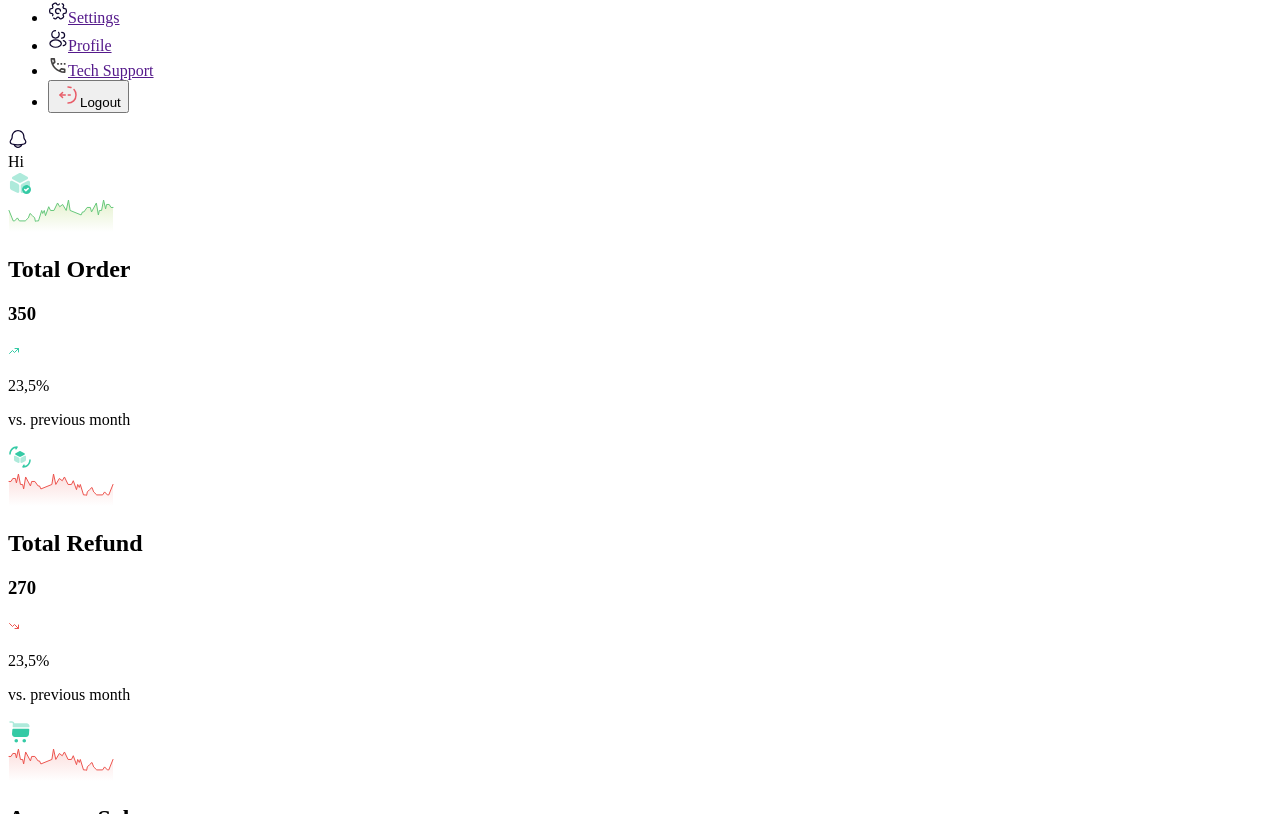
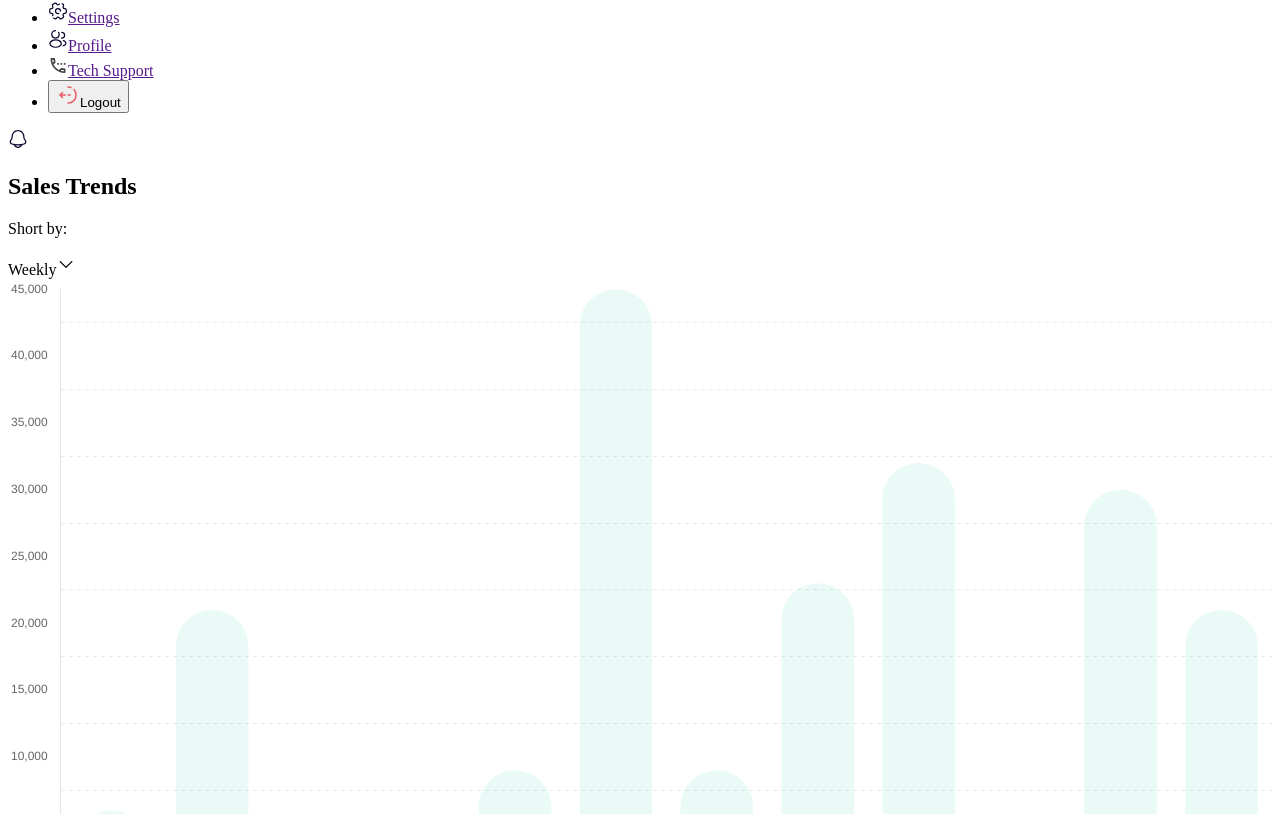
Before and after one commit to noruwa03/Analytical_Dashboard, a React (Vite) app: page / in a window 1280 px wide. Shown: the part 746-1560 px from the top of the page. Built offline with nearby package versions, Linux system fonts and the light colour scheme; the HTML template or start-up script is replaced by a standard one.

Commit message:
installed chartjs, react-chartjs, made corrections to several styles :)

```diff
--- a/package.json
+++ b/package.json
@@ -11,7 +11,9 @@
     "tailwind": "tailwindcss -i ./src/styles/input.css -o ./src/styles/global.css --watch"
   },
   "dependencies": {
+    "chart.js": "^4.4.1",
     "react": "^18.2.0",
+    "react-chartjs-2": "^5.2.0",
     "react-dom": "^18.2.0"
   },
   "devDependencies": {
--- a/src/App.tsx
+++ b/src/App.tsx
@@ -70,7 +70,7 @@ function App() {
           </div>
         </div>
 
-        <div className="lg:w-[95%] w-full bg-[#FAFAFA] dark:bg-[#1e262c]">
+        <div className="lg:w-[95%] w-full bg-[#FAFAFA] dark:bg-black">
           <Header />
           <SalesTrends />
           <TableAndTopPlatform />
--- a/src/components/Analytics/SalesTrends.tsx
+++ b/src/components/Analytics/SalesTrends.tsx
@@ -1,13 +1,41 @@
+import BarChart from "../BarChart/BarChart";
+
 const SalesTrends = () => {
   return (
     <>
-      <div className="flex lg:flex-row flex-col lg:items-start justify-between lg:p-6 sm:p-8 p-6 gap-6">
-        <div className="lg:w-[56%] w-[100%] aspect-[3/1.47] bg-yellow-400 rounded-2xl shadow-[0_0px_4px_-1.76px_rgba(0,0,0,0.3)] p-4">
-          Hi
+      <div className="flex lg:flex-row flex-col lg:items-start justify-between lg:p-6 sm:p-8 p-4 gap-6">
+        <div className="lg:w-[54%] w-[100%] aspect-[3/1.57] bg-white dark:bg-[#0e1111] dark:text-white  rounded-2xl shadow-[0_0px_4px_-1.76px_rgba(0,0,0,0.3)] p-4 relative">
+          <div className="lg:block hidden absolute top-1 left-0 w-full">
+            <div className="flex flex-row items-center justify-between w-full px-4">
+              <h2 className="font-semibold text-base translate-x-14">
+                Sales Trends
+              </h2>
+              <div className="flex flex-row items-center justify-start gap-3">
+                <p className="text-sm font-semibold">Short by:</p>
+                <div className="lg:border-[1px] lg:border-gray-200 text-xs rounded-full px-3 py-1 flex flex-row items-center justify-start gap-1 cursor-pointer">
+                  <span>Weekly</span>
+                  <svg
+                    width="20"
+                    height="21"
+                    viewBox="0 0 20 21"
+                    fill="none"
+                    xmlns="http://www.w3.org/2000/svg"
+                    className="dark:[&>path]:fill-white"
+                  >
+                    <path
+                      d="M3.72456 7.14131C3.94645 6.91942 4.29367 6.89925 4.53835 7.0808L4.60845 7.14131L9.99984 12.5324L15.3912 7.14131C15.6131 6.91942 15.9603 6.89925 16.205 7.0808L16.2751 7.14131C16.497 7.3632 16.5172 7.71042 16.3356 7.9551L16.2751 8.02519L10.4418 13.8585C10.2199 14.0804 9.87267 14.1006 9.62799 13.919L9.5579 13.8585L3.72456 8.02519C3.48048 7.78112 3.48048 7.38539 3.72456 7.14131Z"
+                      fill="black"
+                    />
+                  </svg>
+                </div>
+              </div>
+            </div>
+          </div>
+          <BarChart />
         </div>
-        <div className="lg:w-[42%] w-[100%]">
+        <div className="lg:w-[44%] w-[100%]">
           <div className="grid grid-cols-4 gap-5">
-            <div className="lg:col-span-2 sm:col-span-2 col-span-4 bg-white dark:bg-[#0e1111] dark:text-white rounded-2xl shadow-[0_0px_4px_-1.76px_rgba(0,0,0,0.3)] p-3">
+            <div className="lg:col-span-2 sm:col-span-2 col-span-4 bg-white dark:bg-[#0e1111] dark:text-white rounded-2xl shadow-[0_0px_4px_-1.76px_rgba(0,0,0,0.3)] p-[0.8rem]">
               <div className="flex flex-row items-center justify-between">
                 <div className="grid place-content-center bg-white shadow-[0_0px_4px_-1.76px_rgba(0,0,0,0.3)] p-2 rounded-full cursor-pointer">
                   <svg
@@ -73,7 +101,7 @@ const SalesTrends = () => {
               <h2 className="text-[#898989] font-medium my-2 text-[0.95em]">
                 Total Order
               </h2>
-              <h3 className="lg:text-xl text-2xl font-semibold my-1">350</h3>
+              <h3 className="lg:text-xl text-2xl font-semibold my-2">350</h3>
               <div className="flex flex-row items-center justify-start gap-3 lg:mt-0 mt-3">
                 <div className="flex flex-row items-center justify-start bg-green-50 py-1 px-2 rounded-full cursor-pointer gap-1">
                   <svg
@@ -103,7 +131,7 @@ const SalesTrends = () => {
                 </p>
               </div>
             </div>
-            <div className="lg:col-span-2 sm:col-span-2 col-span-4 bg-white dark:bg-[#0e1111] dark:text-white rounded-2xl shadow-[0_0px_4px_-1.76px_rgba(0,0,0,0.3)] p-3">
+            <div className="lg:col-span-2 sm:col-span-2 col-span-4 bg-white dark:bg-[#0e1111] dark:text-white rounded-2xl shadow-[0_0px_4px_-1.76px_rgba(0,0,0,0.3)] p-[0.8rem]">
               <div className="flex flex-row items-center justify-between">
                 <div className="grid place-content-center bg-white shadow-[0_0px_4px_-1.76px_rgba(0,0,0,0.3)] p-2 rounded-full cursor-pointer">
                   <svg
@@ -170,7 +198,7 @@ const SalesTrends = () => {
               <h2 className="text-[#898989] font-medium my-2 text-[0.95em]">
                 Total Refund
               </h2>
-              <h3 className="lg:text-xl text-2xl font-semibold my-1">270</h3>
+              <h3 className="lg:text-xl text-2xl font-semibold my-2">270</h3>
               <div className="flex flex-row items-center justify-start gap-3 lg:mt-0 mt-3">
                 <div className="flex flex-row items-center justify-start bg-red-50 py-1 px-2 rounded-full cursor-pointer gap-1">
                   <svg
@@ -202,7 +230,7 @@ const SalesTrends = () => {
               </div>
             </div>
 
-            <div className="lg:col-span-2 sm:col-span-2 col-span-4 bg-white dark:bg-[#0e1111] dark:text-white rounded-2xl shadow-[0_0px_4px_-1.76px_rgba(0,0,0,0.3)] p-3">
+            <div className="lg:col-span-2 sm:col-span-2 col-span-4 bg-white dark:bg-[#0e1111] dark:text-white rounded-2xl shadow-[0_0px_4px_-1.76px_rgba(0,0,0,0.3)] p-[0.8rem]">
               <div className="flex flex-row items-center justify-between">
                 <div className="grid place-content-center bg-white shadow-[0_0px_4px_-1.76px_rgba(0,0,0,0.3)] p-2 rounded-full cursor-pointer">
                   <svg
@@ -266,7 +294,7 @@ const SalesTrends = () => {
               <h2 className="text-[#898989] font-medium my-2 text-[0.95em]">
                 Average Sales
               </h2>
-              <h3 className="lg:text-xl text-2xl font-semibold my-1">1567</h3>
+              <h3 className="lg:text-xl text-2xl font-semibold my-2">1567</h3>
               <div className="flex flex-row items-center justify-start gap-3 lg:mt-0 mt-3">
                 <div className="flex flex-row items-center justify-start bg-red-50 py-1 px-2 rounded-full cursor-pointer gap-1">
                   <svg
@@ -298,7 +326,7 @@ const SalesTrends = () => {
               </div>
             </div>
 
-            <div className="lg:col-span-2 sm:col-span-2 col-span-4 bg-white dar dark:bg-[#0e1111] dark:text-white rounded-2xl shadow-[0_0px_4px_-1.76px_rgba(0,0,0,0.3)] p-3">
+            <div className="lg:col-span-2 sm:col-span-2 col-span-4 bg-white dar dark:bg-[#0e1111] dark:text-white rounded-2xl shadow-[0_0px_4px_-1.76px_rgba(0,0,0,0.3)] p-[0.8rem]">
               <div className="flex flex-row items-center justify-between">
                 <div className="grid place-content-center bg-white shadow-[0_0px_4px_-1.76px_rgba(0,0,0,0.3)] p-2 rounded-full cursor-pointer">
                   <svg
@@ -358,7 +386,7 @@ const SalesTrends = () => {
               <h2 className="text-[#898989] font-medium my-2 text-[0.95em]">
                 Total Income
               </h2>
-              <h3 className="lg:text-xl text-2xl font-semibold my-1">
+              <h3 className="lg:text-xl text-2xl font-semibold my-2">
                 $350.000
               </h3>
               <div className="flex flex-row items-center justify-start gap-3 lg:mt-0 mt-3">
--- a/src/components/Analytics/TableAndTopPlatform.tsx
+++ b/src/components/Analytics/TableAndTopPlatform.tsx
@@ -4,7 +4,7 @@ import TopPlatform from "../TopPlatform/TopPlatform";
 const TableAndTopPlatform = () => {
   return (
     <>
-      <div className="flex lg:flex-row flex-col lg:items-start justify-between lg:px-6 lg:pt-0 pb-6 sm:p-8 p-6 gap-6">
+      <div className="flex lg:flex-row flex-col lg:items-start justify-between lg:px-6 lg:pt-0 pb-6 sm:p-8 p-4 gap-6">
         <LastOrders />
         <TopPlatform />
       </div>
--- /dev/null
+++ b/src/components/BarChart/BarChart.tsx
@@ -0,0 +1,120 @@
+import {
+  Chart as ChartJS,
+  CategoryScale,
+  LinearScale,
+  BarElement,
+  Title,
+  Tooltip,
+  Legend,
+} from "chart.js";
+import { Bar } from "react-chartjs-2";
+
+ChartJS.register(
+  CategoryScale,
+  LinearScale,
+  BarElement,
+  Title,
+  Tooltip,
+  Legend
+);
+
+const labels = [
+  "Jan",
+  "Feb",
+  "Mar",
+  "Apr",
+  "May",
+  "Jun",
+  "Jul",
+  "Aug",
+  "Sep",
+  "Oct",
+  "Nov",
+  "Dec",
+];
+const x = [
+  6000, 21000, 2700, 2800, 9000, 45000, 9000, 23000, 32000, 3000, 30000, 21000,
+];
+
+const options = {
+  responsive: true,
+  plugins: {
+    legend: {
+      display: false,
+    },
+    title: {
+      display: false,
+      text: "",
+    },
+    tooltip: {
+      displayColors: false,
+      cornerRadius: 8,
+      padding: {
+        top: 7,
+        bottom: 7,
+        left: 15,
+        right: 15,
+      },
+      callbacks: {
+        title: () => {
+          return "";
+        },
+
+        // eslint-disable-next-line @typescript-eslint/no-explicit-any
+        label: (tooltipItems: any) => {
+          return "$" + parseInt(tooltipItems.formattedValue) + ".000";
+        },
+      },
+    },
+  },
+  scales: {
+    y: {
+      border: { dash: [4, 4] }, // for the grid lines
+      grid: {
+        color: "#EAEAEA", // for the grid lines
+        tickColor: "#fff", // for the tick mark
+        tickBorderDash: [2, 3], // also for the tick, if long enough
+        tickLength: 10, // just to see the dotted line
+        tickWidth: 2,
+        offset: true,
+        drawTicks: true, // true is default
+        drawOnChartArea: true, // true is default
+      },
+
+      beginAtZero: true,
+    },
+    x: {
+      display: true,
+      border: { dash: [4, 4] }, // for the grid lines
+      grid: {
+        drawTicks: false, // true is default
+        drawOnChartArea: false, // true is default
+      },
+
+      beginAtZero: true,
+    },
+  },
+};
+
+const BarChart = () => {
+  const data = {
+    labels,
+    datasets: [
+      {
+        borderRadius: 50,
+
+        data: x.map((data) => data),
+
+        backgroundColor: "rgba(52, 202, 165, 0.10)",
+        hoverBackgroundColor: "#34CAA5",
+      },
+    ],
+  };
+  return (
+    <>
+      <Bar options={options} data={data} />
+    </>
+  );
+};
+
+export default BarChart;
--- a/src/components/Header/Header.tsx
+++ b/src/components/Header/Header.tsx
@@ -12,7 +12,7 @@ const Header = () => {
   return (
     <>
       {" "}
-      <header className="lg:grid lg:grid-cols-6 items-center lg:h-20 h-14  bg-[#FAFAFA] dark:bg-[#1e262c] dark:text-white border-b-[0.8px] border-gray-[#E3E3E3] sticky top-0 z-30 lg:px-6 sm:px-8 px-6 gap-6">
+      <header className="lg:grid lg:grid-cols-6 items-center lg:h-20 h-14  bg-[#FAFAFA] dark:bg-black dark:text-white border-b-[0.8px] border-gray-[#E3E3E3] sticky top-0 z-30 lg:px-6 sm:px-8 px-6 gap-6">
         <div className="col-span-2">
           <h1 className="font-semibold lg:relative lg:top-0 lg:left-0 fixed top-4 left-6">
             Dashboard
@@ -70,7 +70,7 @@ const Header = () => {
 
               <div className="font-semibold text-sm">November 15, 2023</div>
             </div>
-            <div className="grid place-content-center bg-white dark:bg-[#1e262c] dark:[&>svg>path]:fill-white shadow-[0_0px_4px_-1.76px_rgba(0,0,0,0.3)] p-2 rounded-full cursor-pointer">
+            <div className="grid place-content-center bg-white dark:bg-[#0e1111] dark:[&>svg>path]:fill-white shadow-[0_0px_4px_-1.76px_rgba(0,0,0,0.3)] p-2 rounded-full cursor-pointer">
               <svg
                 width="20"
                 height="20"
@@ -118,7 +118,7 @@ const Header = () => {
                 />
               </svg>
 
-              <ul className="hidden absolute lg:top-11 lg:right-0 -top-4 sm:-right-24 -right-12 bg-white dark:bg-[#1e262c] shadow-[0_0px_4px_-1.76px_rgba(0,0,0,0.3)] dark:border-[1px] dark:border-gray-50 w-60 rounded-xl before:absolute lg:before:left-[85%] lg:before:-translate-x-[10%] before:left-[10%] before:-translate-x-[10%] before:-translate-y-2 before:content-[''] before:bg-transparent before:h-4 before:w-4 before:-rotate-45 text-sm flex-col ">
+              <ul className="hidden absolute lg:top-11 lg:right-0 -top-4 sm:-right-24 -right-12 bg-white dark:bg-[#0e1111] shadow-[0_0px_4px_-1.76px_rgba(0,0,0,0.3)] dark:border-[1px] dark:border-gray-50 w-60 rounded-xl before:absolute lg:before:left-[85%] lg:before:-translate-x-[10%] before:left-[10%] before:-translate-x-[10%] before:-translate-y-2 before:content-[''] before:bg-transparent before:h-4 before:w-4 before:-rotate-45 text-sm flex-col ">
                 <li className="mt-3 mb-1 px-5 hover:bg-gray-100 dark:hover:bg-[#34CAA5] dark:[&>a>svg>path]:fill-white">
                   <a
                     className="py-1 flex flex-row items-center justify-start space-x-2"
--- a/src/components/NavBar/NavBar.tsx
+++ b/src/components/NavBar/NavBar.tsx
@@ -61,7 +61,7 @@ const NavBar: React.ForwardRefRenderFunction<
         ref={ref}
         className="lg:sticky lg:top-0 lg:block hidden lg:w-[5%] fixed w-full z-[35] h-full dark:text-white"
       >
-        <aside className="h-[100vh] overflow-y-auto relative bg-[#F7F8FA] dark:bg-[#1e262c] border-r-[1px] border-b-[1px] border-[#EBECF2]">
+        <aside className="h-[100vh] overflow-y-auto relative bg-[#F7F8FA] dark:bg-black border-r-[1px] border-b-[1px] border-[#EBECF2]">
           <div className="grid lg:place-content-center place-content-start lg:px-0 px-4 pt-4">
             <svg
               width="40"
@@ -79,7 +79,7 @@ const NavBar: React.ForwardRefRenderFunction<
             </svg>
           </div>
 
-          <ul className="py-2 [&>li:nth-child(8)]:px-4 [&>li:nth-child(8)]:mt-6 lg:[&>li:nth-child(8)]:absolute lg:[&>li:nth-child(8)]:bottom-0 [&>li:nth-child(3)]:left-[50%] [&>li:nth-child(3)]:-translate-x-[50%] dark:[&>li>a>svg>path]:stroke-white">
+          <ul className="py-2 [&>li:nth-child(8)]:px-4 [&>li:nth-child(8)]:mt-6 lg:[&>li:nth-child(8)]:absolute lg:[&>li:nth-child(8)]:bottom-0 [&>li:nth-child(3)]:left-[50%] [&>li:nth-child(3)]:-translate-x-[50%] dark:[&>li>a>svg>path]:stroke-white text-[0.84em]">
             <li className="my-3 relative grid lg:place-content-center place-content-start lg:px-0 px-4 [&>span]:hover:bg-[#34CAA5] [&>a>svg>path]:hover:fill-[#34CAA5] [&>a>span]:hover:text-[#34CAA5] dark:[&>a>svg>path]:hover:stroke-[#34CAA5]">
               <a
                 className="py-2 [&>*>svg]:hover:fill-black [&>*]:hover:text-[#34CAA5] [&>*]:hover:font-semibold flex flex-row items-center justify-start space-x-2"
@@ -89,7 +89,7 @@ const NavBar: React.ForwardRefRenderFunction<
                   width="24"
                   height="24"
                   viewBox="0 0 24 24"
-                  fill="none"
+                  fill="none0e1111"
                   xmlns="http://www.w3.org/2000/svg"
                 >
                   <path
--- a/src/components/Tables/LastOrders.tsx
+++ b/src/components/Tables/LastOrders.tsx
@@ -1,8 +1,8 @@
 const LastOrders = () => {
   return (
     <>
-      <div className="lg:w-[56%] w-[100%] bg-white dark:bg-[#0e1111] dark:text-white rounded-2xl shadow-[0_0px_4px_-1.76px_rgba(0,0,0,0.3)] p-4">
-        <div className="flex flex-row items-center justify-between">
+      <div className="lg:w-[54%] w-[100%] bg-white dark:bg-[#0e1111] dark:text-white rounded-2xl shadow-[0_0px_4px_-1.76px_rgba(0,0,0,0.3)] p-4">
+        <div className="flex flex-row items-center justify-between mb-4">
           <h2 className="font-semibold text-sm">Last Orders</h2>
           <p className="font-semibold text-sm text-[#34CAA5]">See All</p>
         </div>
--- a/src/components/TopPlatform/TopPlatform.tsx
+++ b/src/components/TopPlatform/TopPlatform.tsx
@@ -1,7 +1,7 @@
 const TopPlatform = () => {
   return (
     <>
-      <div className="lg:w-[42%] w-[100%] bg-white dark:bg-[#0e1111] dark:text-white rounded-2xl shadow-[0_0px_4px_-1.76px_rgba(0,0,0,0.3)] p-4">
+      <div className="lg:w-[44%] w-[100%] bg-white dark:bg-[#0e1111] dark:text-white rounded-2xl shadow-[0_0px_4px_-1.76px_rgba(0,0,0,0.3)] p-4">
         <div className="flex flex-row items-center justify-between">
           <h2 className="font-semibold text-sm">Top Platform</h2>
           <p className="text-sm text-[#34CAA5] font-semibold">See All</p>
--- a/src/styles/global.css
+++ b/src/styles/global.css
@@ -601,6 +601,10 @@ video {
   top: 0px;
 }
 
+.top-1 {
+  top: 0.25rem;
+}
+
 .top-14 {
   top: 3.5rem;
 }
@@ -631,10 +635,6 @@ video {
 
 .z-40 {
   z-index: 40;
-}
-
-.z-50 {
-  z-index: 50;
 }
 
 .z-\[35\] {
@@ -681,6 +681,10 @@ video {
   margin-bottom: 0.75rem;
 }
 
+.mb-4 {
+  margin-bottom: 1rem;
+}
+
 .mb-6 {
   margin-bottom: 1.5rem;
 }
@@ -721,14 +725,18 @@ video {
   display: none;
 }
 
-.aspect-\[3\/1\.47\] {
-  aspect-ratio: 3/1.47;
+.aspect-\[3\/1\.57\] {
+  aspect-ratio: 3/1.57;
 }
 
 .h-14 {
   height: 3.5rem;
 }
 
+.h-20 {
+  height: 5rem;
+}
+
 .h-3 {
   height: 0.75rem;
 }
@@ -755,10 +763,6 @@ video {
 
 .h-full {
   height: 100%;
-}
-
-.h-20 {
-  height: 5rem;
 }
 
 .w-1 {
@@ -828,6 +832,11 @@ video {
 
 .-translate-y-\[50\%\] {
   --tw-translate-y: -50%;
+  transform: translate(var(--tw-translate-x), var(--tw-translate-y)) rotate(var(--tw-rotate)) skewX(var(--tw-skew-x)) skewY(var(--tw-skew-y)) scaleX(var(--tw-scale-x)) scaleY(var(--tw-scale-y));
+}
+
+.translate-x-14 {
+  --tw-translate-x: 3.5rem;
   transform: translate(var(--tw-translate-x), var(--tw-translate-y)) rotate(var(--tw-rotate)) skewX(var(--tw-skew-x)) skewY(var(--tw-skew-y)) scaleX(var(--tw-scale-x)) scaleY(var(--tw-scale-y));
 }
 
@@ -981,6 +990,10 @@ video {
   border-top-left-radius: 0.375rem;
 }
 
+.border {
+  border-width: 1px;
+}
+
 .border-\[1px\] {
   border-width: 1px;
 }
@@ -1076,11 +1089,6 @@ video {
   background-color: rgb(255 255 255 / var(--tw-bg-opacity));
 }
 
-.bg-yellow-400 {
-  --tw-bg-opacity: 1;
-  background-color: rgb(250 204 21 / var(--tw-bg-opacity));
-}
-
 .bg-none {
   background-image: none;
 }
@@ -1094,16 +1102,12 @@ video {
   padding: 0.5rem;
 }
 
-.p-3 {
-  padding: 0.75rem;
-}
-
 .p-4 {
   padding: 1rem;
 }
 
-.p-6 {
-  padding: 1.5rem;
+.p-\[0\.8rem\] {
+  padding: 0.8rem;
 }
 
 .px-1 {
@@ -1189,6 +1193,10 @@ video {
   font-size: 0.7em;
 }
 
+.text-\[0\.84em\] {
+  font-size: 0.84em;
+}
+
 .text-\[0\.89em\] {
   font-size: 0.89em;
 }
@@ -1203,11 +1211,21 @@ video {
 
 .text-\[0\.9em\] {
   font-size: 0.9em;
+}
+
+.text-base {
+  font-size: 1rem;
+  line-height: 1.5rem;
 }
 
 .text-sm {
   font-size: 0.875rem;
   line-height: 1.25rem;
+}
+
+.text-xs {
+  font-size: 0.75rem;
+  line-height: 1rem;
 }
 
 .font-medium {
@@ -1439,9 +1457,9 @@ input[type="checkbox"]:checked ~ label .moon path {
   background-color: rgb(14 17 17 / var(--tw-bg-opacity));
 }
 
-:is(.dark .dark\:bg-\[\#1e262c\]) {
-  --tw-bg-opacity: 1;
-  background-color: rgb(30 38 44 / var(--tw-bg-opacity));
+:is(.dark .dark\:bg-black) {
+  --tw-bg-opacity: 1;
+  background-color: rgb(0 0 0 / var(--tw-bg-opacity));
 }
 
 :is(.dark .dark\:bg-white) {
@@ -1553,16 +1571,16 @@ input[type="checkbox"]:checked ~ label .moon path {
     height: 5rem;
   }
 
-  .lg\:w-\[42\%\] {
-    width: 42%;
+  .lg\:w-\[44\%\] {
+    width: 44%;
   }
 
   .lg\:w-\[5\%\] {
     width: 5%;
   }
 
-  .lg\:w-\[56\%\] {
-    width: 56%;
+  .lg\:w-\[54\%\] {
+    width: 54%;
   }
 
   .lg\:w-\[95\%\] {
```
Also changed, not shown: 1 other file (tests, documents, lock files or other folders).
